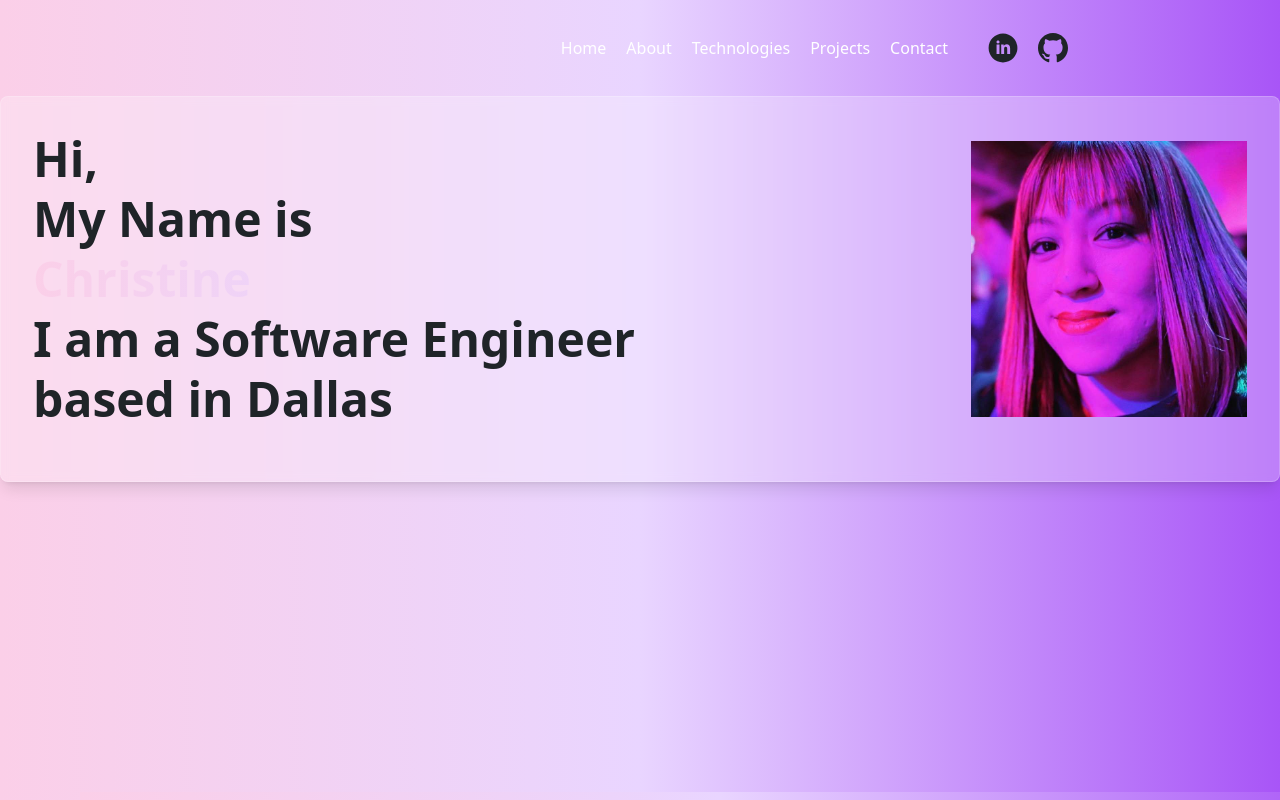
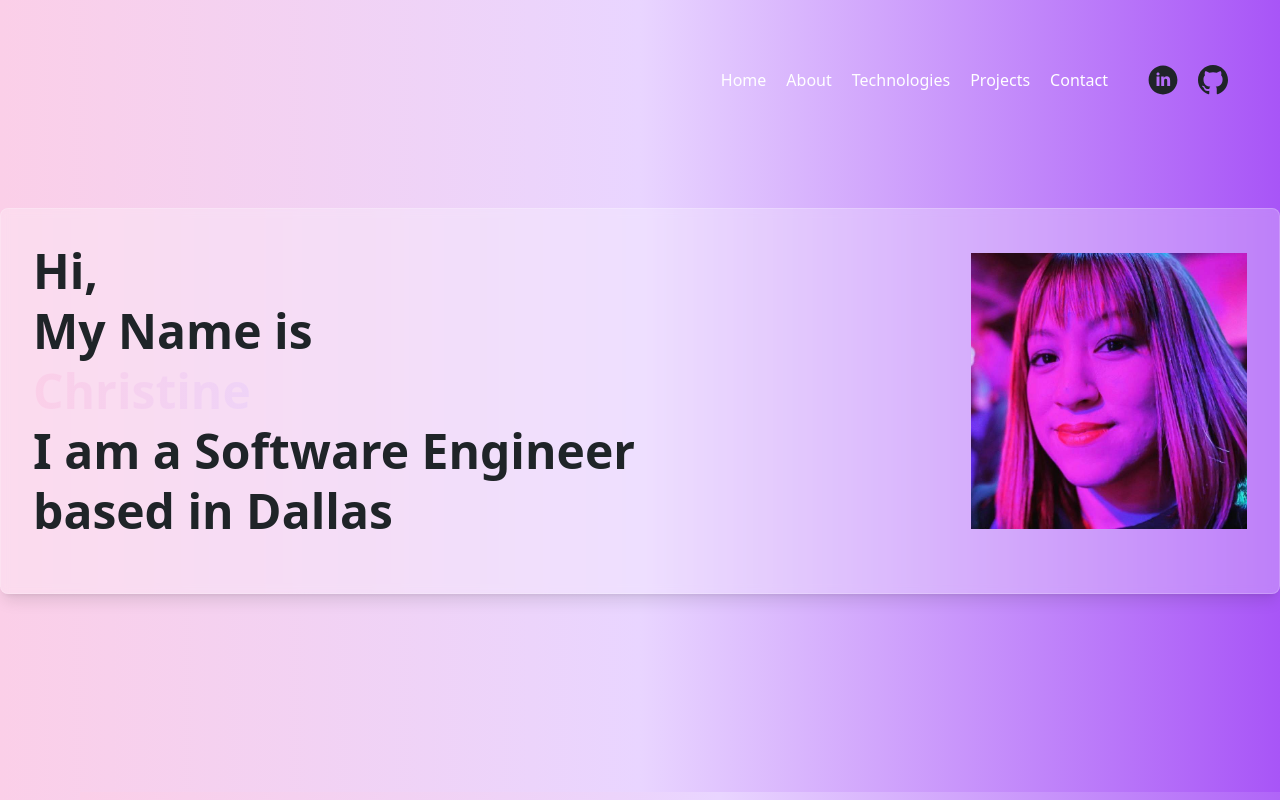
Before and after one commit to XINEXPORT/christinehoangportfolio, a React (Create React App) app: page / in a window 1280 px wide. Built offline with nearby package versions, Linux system fonts and the light colour scheme.

Commit message:
header class in  Header.js was adjusted to be alligned with the page

```diff
--- a/src/Components/Header.js
+++ b/src/Components/Header.js
@@ -10,7 +10,7 @@ function Header() {
   };
 
   return (
-    <header className="container mx-auto md:flex justify-between py-2 max-width">
+    <header className="container mx-auto md:flex justify-between py-2 max-width pt-10 mb-20 px-4 lg:px-8">
       <div className="flex justify-between items-center py-2 md:py-10">
         <div onClick={toggleClass} className="cursor-pointer">
           <svg
```
